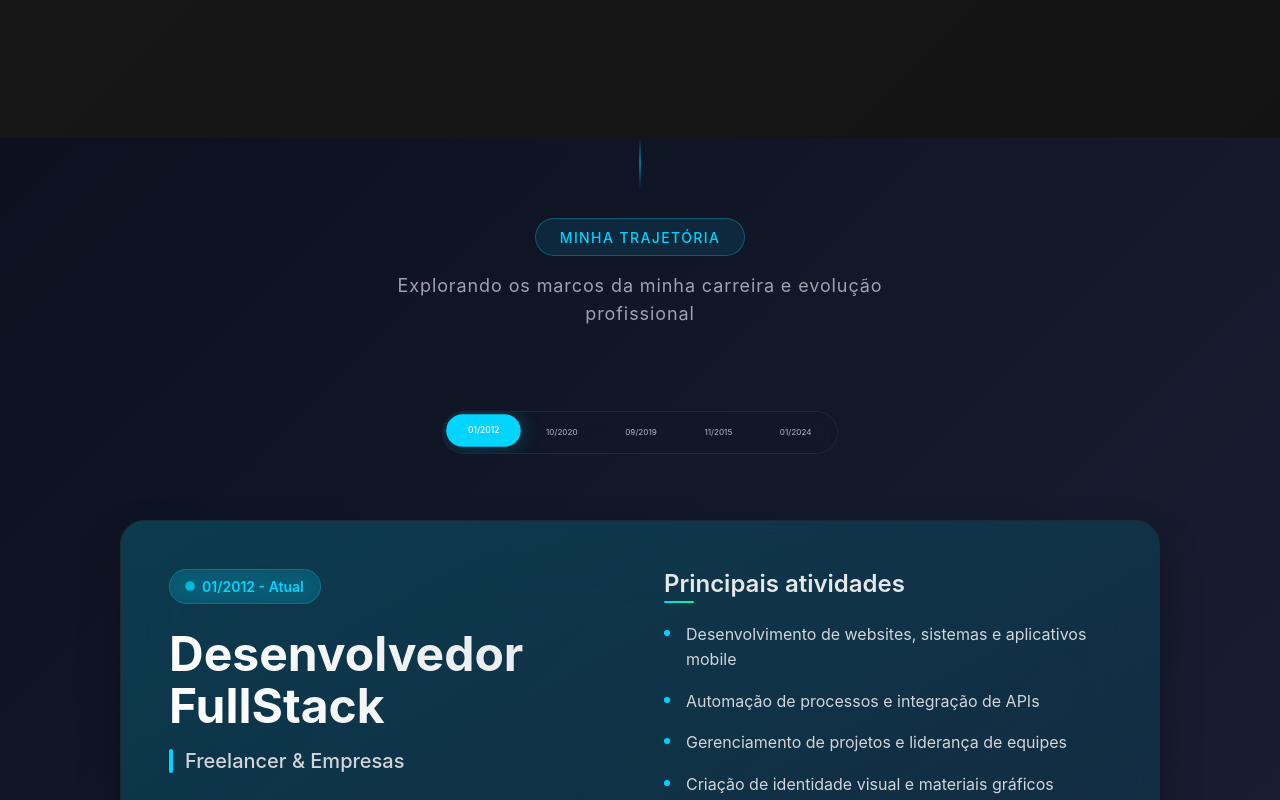
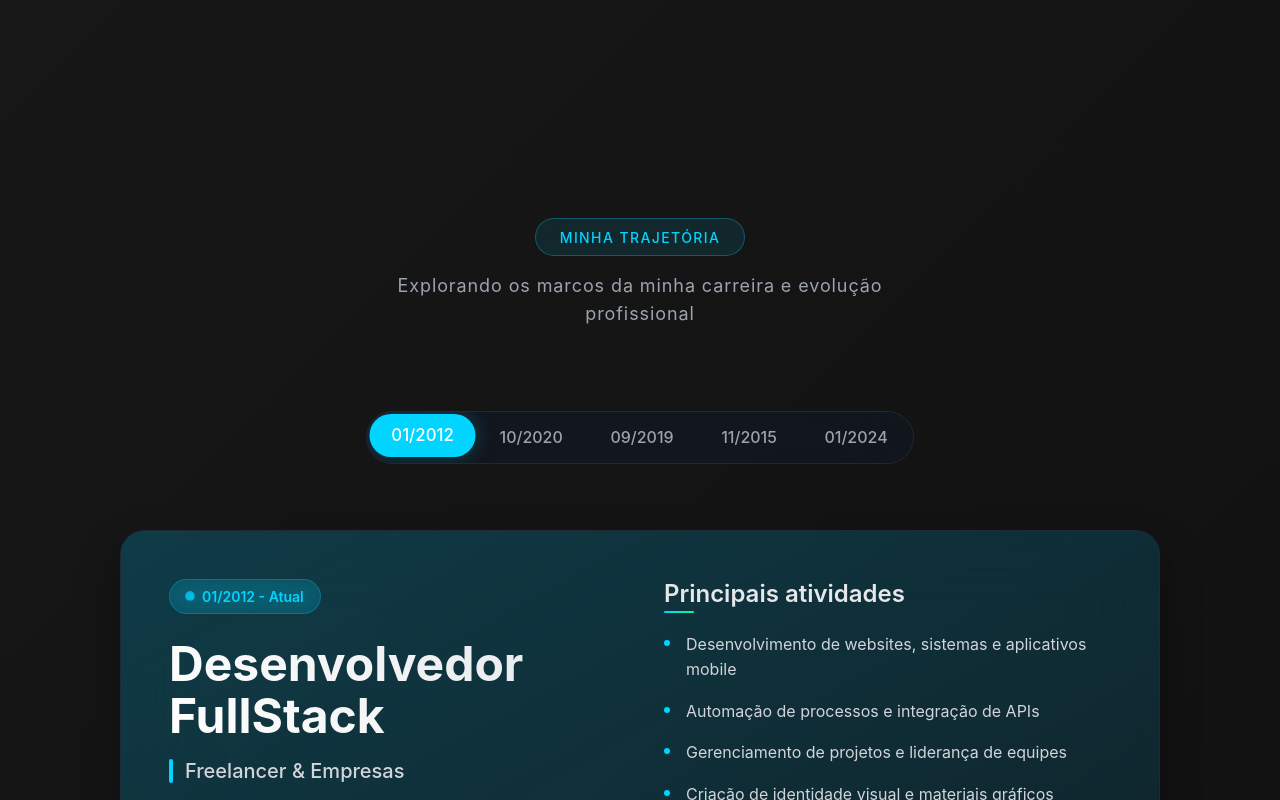
Before and after one commit to jottasilva/portfolio, a React (Create React App) app: page / in a window 1280 px wide. Shown: the part 5440-6240 px from the top of the page. Built offline with nearby package versions, Linux system fonts and the light colour scheme; a web font is replaced by a local one.

Commit message:
Update timeline.css

```diff
--- a/src/css/timeline.css
+++ b/src/css/timeline.css
@@ -2,7 +2,6 @@
 /* Timeline Container */
 .timeline-container {
   min-height: 100vh;
-  background: linear-gradient(135deg, #0c1120, #1a1f35);
   color: #ffffff;
   font-family: -apple-system, BlinkMacSystemFont, 'Segoe UI', Roboto, sans-serif;
   overflow-x: hidden;
@@ -14,18 +13,6 @@
   padding: 2rem 1rem;
   position: relative;
 }
-
-.timeline-header::before {
-  content: '';
-  position: absolute;
-  top: 0;
-  left: 50%;
-  width: 1px;
-  height: 50px;
-  background: linear-gradient(to bottom, transparent, #00d4ff, transparent);
-  transform: translateX(-50%);
-}
-
 .timeline-header-content {
   max-width: 800px;
   margin: 0 auto;
@@ -184,6 +171,7 @@
 .timeline-nav-btn-text {
   position: relative;
   z-index: 2;
+      font-size: medium;
 }
 
 /* Content Area */
```
